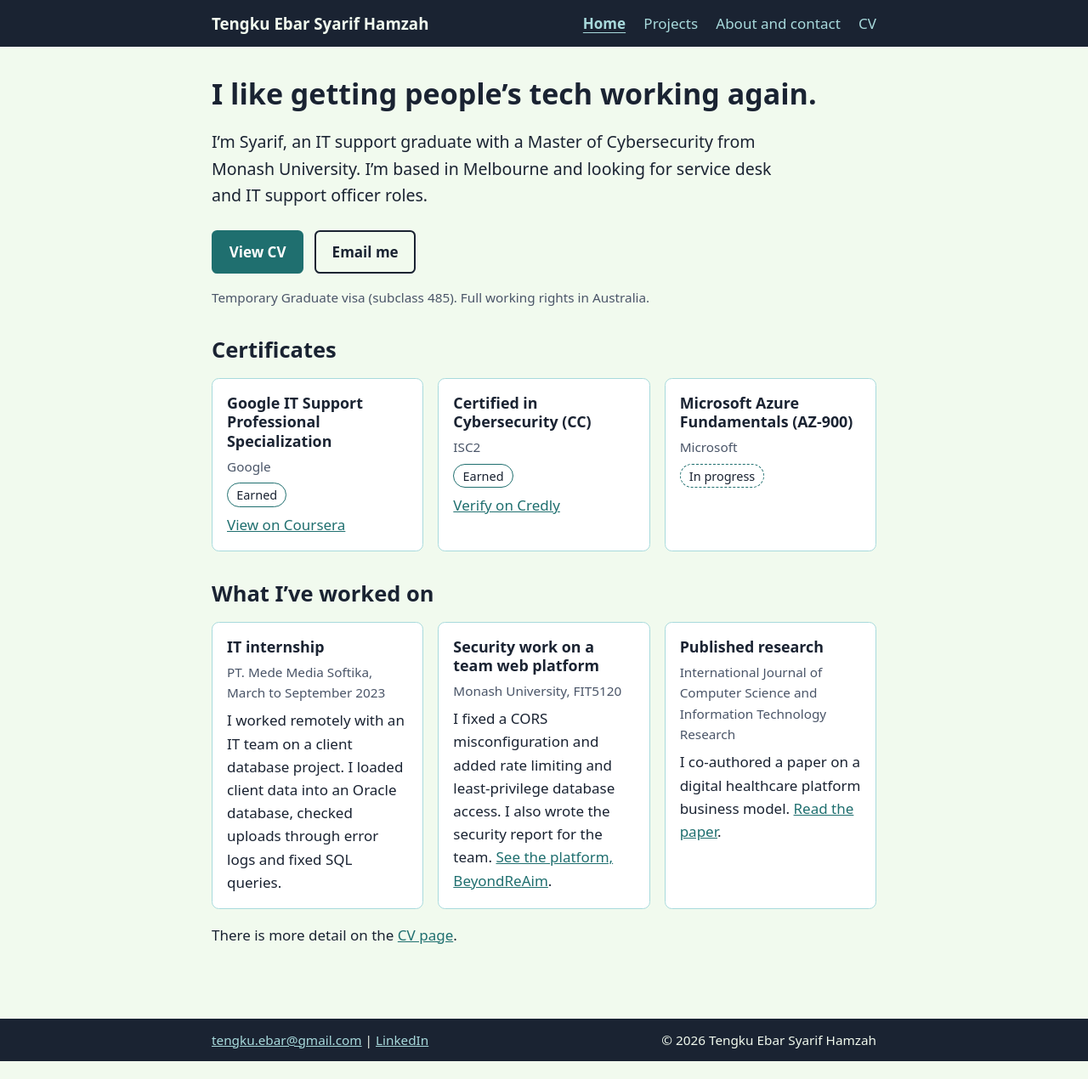
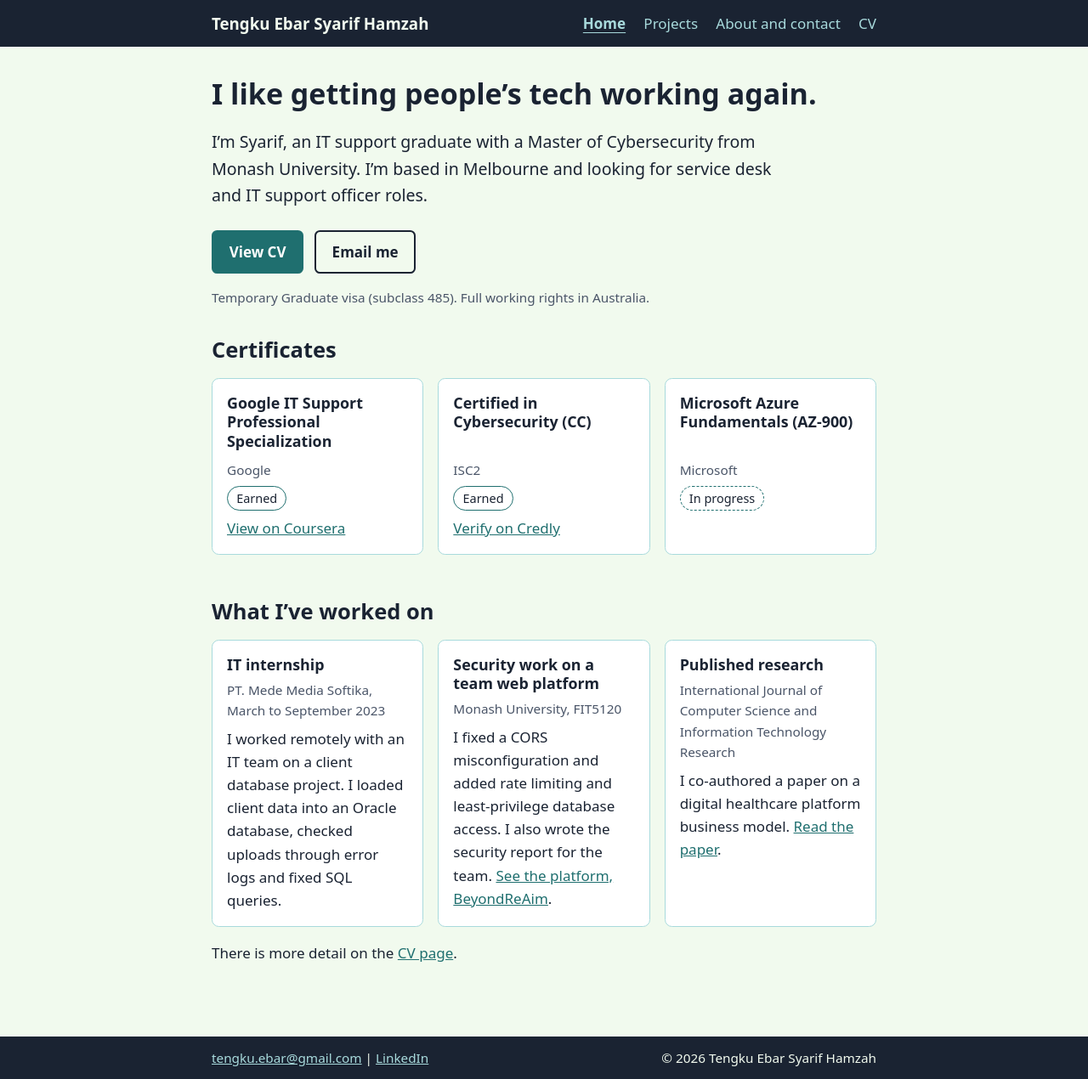
Before and after one commit to tengkuebar/tengkuebar.github.io, a Jekyll site: the page built from index.md, in a window 1280 px wide. Shown: the whole page at 85% size. Built offline with Jekyll 4.4.1, drawn with Linux system fonts in a browser that asks for light colours; before the commit the page ends 1249 px from its top, so only the background shows below that.

Commit message:
Align certificate card rows
Co-Authored-By: Claude Sonnet 5.5 <noreply@anthropic.com>
Claude-Session: https://claude.ai/code/session_012qQ4NvEJuhGiySRJUJEMS9

```diff
--- a/assets/css/style.css
+++ b/assets/css/style.css
@@ -322,3 +322,17 @@ pre {
 .badge-progress {
   border-style: dashed;
 }
+
+/* Certificate cards share rows, so names, issuers, status and links line up across cards */
+.cert-grid {
+  row-gap: 0;
+}
+
+.cert-grid .card {
+  display: grid;
+  grid-row: span 4;
+  grid-template-rows: subgrid;
+  row-gap: 0;
+  align-content: start;
+  margin-bottom: 1rem;
+}
--- a/index.md
+++ b/index.md
@@ -14,7 +14,7 @@ title: Home
 
 <section aria-labelledby="certs-heading">
   <h2 id="certs-heading">Certificates</h2>
-  <ul class="card-grid">
+  <ul class="card-grid cert-grid">
     {% for cert in site.data.certs %}
     <li class="card">
       <h3>{{ cert.name }}</h3>
```
